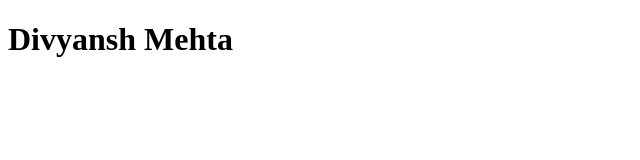
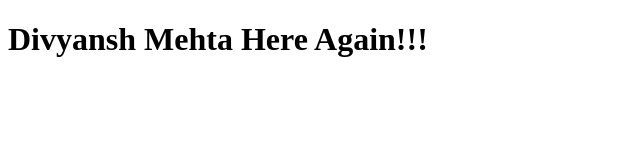
Before and after one commit to Moho4Maya/moho4maya.github.io, a plain HTML site: page index.html in a window 1280 px wide. Shown: the whole page, without its empty margins (0-640 px from the left). Drawn offline with Linux system fonts and the light colour scheme.

Commit message:
Edite index.html

```diff
--- a/index.html
+++ b/index.html
@@ -6,6 +6,6 @@
   <title>Portfolio</title>
 </head>
 <body>
-  <h1>Divyansh Mehta</h1>
+  <h1>Divyansh Mehta Here Again!!!</h1>
 </body>
 </html>
```
